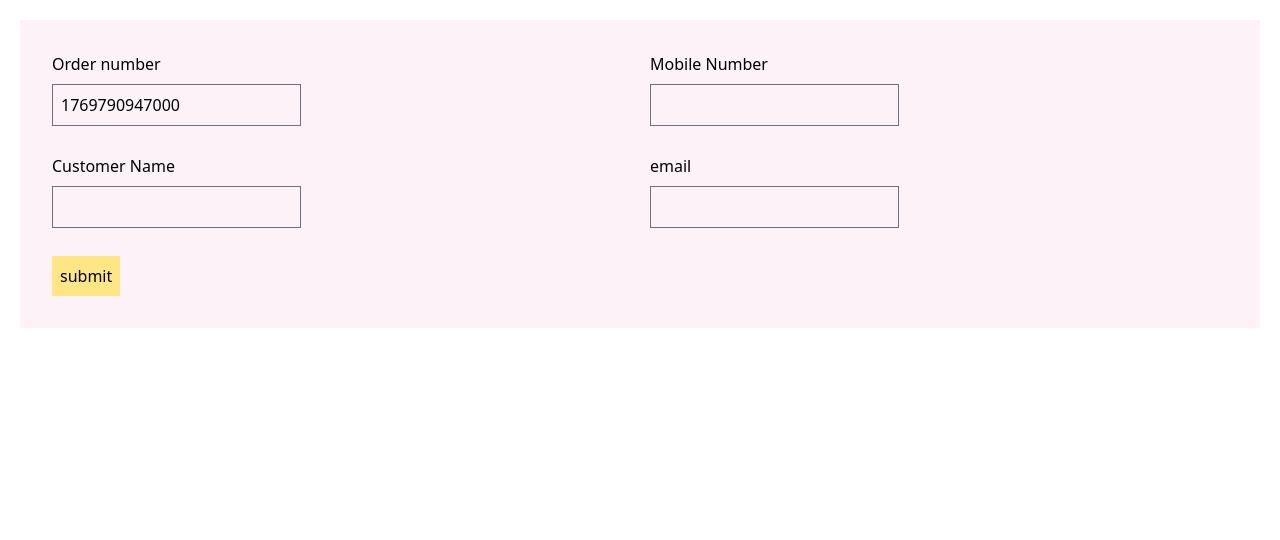
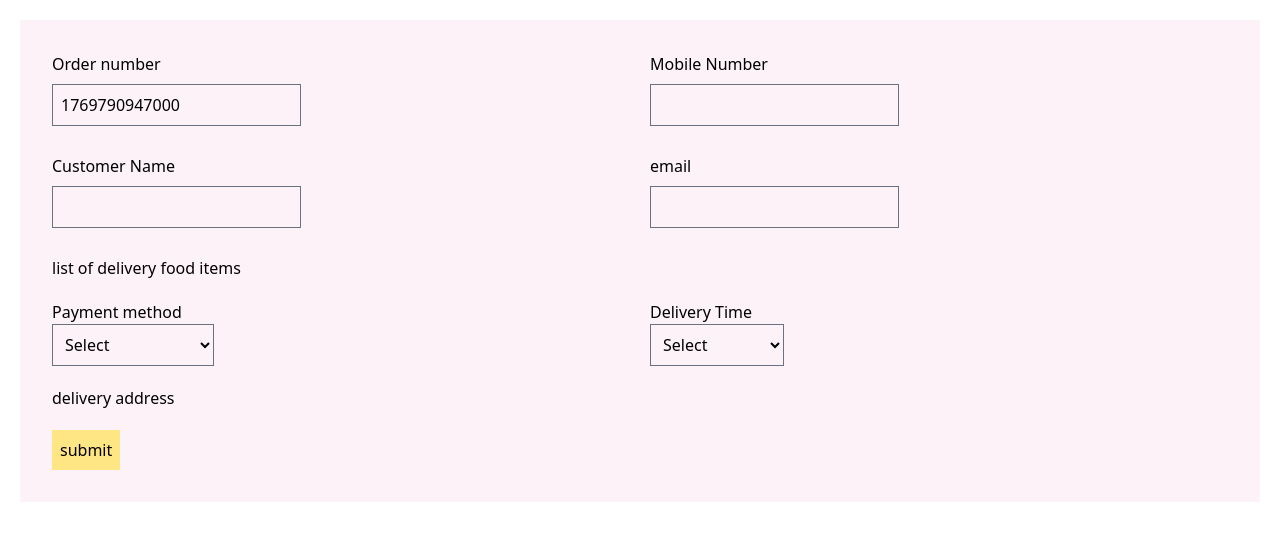
Before and after one commit to Kirushanthi26/react-marathon, a React (Vite) app: page / in a window 1280 px wide. Shown: the top 540 px of the page. Built offline with nearby package versions, Linux system fonts and the light colour scheme.

Commit message:
dropdown reusable component

```diff
--- /dev/null
+++ b/src/features/foodDeliveryForm/controller/SelectField.tsx
@@ -0,0 +1,27 @@
+import type { FieldError } from "react-hook-form"
+
+import { forwardRef, type ForwardedRef } from "react"
+import type { SelectOptionType } from "../types"
+
+
+type SelectFieldProps = React.SelectHTMLAttributes<HTMLSelectElement> & {
+    label: string
+    options: SelectOptionType[]
+    error?: FieldError
+}
+
+export const SelectField = forwardRef((props: SelectFieldProps, ref: ForwardedRef<HTMLSelectElement>) => {
+    const { label, options, error, ...other
+    } = props
+    return (
+        <div>
+            <label>{label}</label>
+            <br />
+            <select className="border border-gray-500 p-2" ref={ref} {...other}>
+
+                {options.map((item, index) => <option key={index} value={item.value}>{item.label}</option>)}
+            </select>
+            <p className="text-red-500">{error?.message}</p>
+        </div>
+    )
+})
--- a/src/features/foodDeliveryForm/foodDeliveryFormRHF/FoodDeliveryFormRHF.tsx
+++ b/src/features/foodDeliveryForm/foodDeliveryFormRHF/FoodDeliveryFormRHF.tsx
@@ -1,5 +1,7 @@
 import { useForm } from "react-hook-form"
 import { TextField } from "../controller/TextField"
+import { SelectField } from "../controller/SelectField"
+import type { SelectOptionType } from "../types"
 
 
 type UserDetails = {
@@ -7,7 +9,24 @@ type UserDetails = {
     mobileNo: string
     orderNo: number
     email: string
+    paymentMethod: string
+    deliveryIn: number
 }
+
+
+const paymentMethods: SelectOptionType[] = [
+    { label: "Select", value: "" },
+    { label: "Bank Transfer", value: "bankTransfer" },
+    { label: "Card", value: "card" },
+    { label: "Cash on delivery", value: "COD" },
+]
+
+const deliveryInTimes: SelectOptionType[] = [
+    { label: "Select", value: 0 },
+    { label: "Half an Hour", value: 30 },
+    { label: "1 hour", value: 60 },
+    { label: "2 hour", value: 120 },
+]
 
 export default function FoodDeliveryFormRHF() {
     const { register, handleSubmit, formState: { errors } } = useForm<UserDetails>({
@@ -16,7 +35,9 @@ export default function FoodDeliveryFormRHF() {
             customerName: "",
             mobileNo: "",
             orderNo: new Date().valueOf(),
-            email: ""
+            email: "",
+            paymentMethod: "",
+            deliveryIn: 0
         }
     })
 
@@ -75,6 +96,32 @@ export default function FoodDeliveryFormRHF() {
                     type="email"
                     label="email"
                     error={errors.email} />
+
+
+                <div>list of delivery food items </div>
+                <div></div>
+                {/* drop down for payment method  */}
+                <SelectField
+                    label="Payment method"
+                    options={paymentMethods}
+                    {...register('paymentMethod', {
+                        required: "please select one payment method"
+                    })}
+                    error={errors.paymentMethod}
+                />
+
+                {/* drop down for delivery time */}
+                <SelectField
+                    label="Delivery Time"
+                    options={deliveryInTimes}
+                    {...register('deliveryIn', {
+                        required: "please select delivery time"
+                    })}
+                    error={errors.deliveryIn}
+                />
+
+
+                <div>delivery address</div>
             </div>
             <button type="submit" className="bg-amber-200 p-2">submit</button>
         </form>
--- /dev/null
+++ b/src/features/foodDeliveryForm/types/index.tsx
@@ -0,0 +1,7 @@
+export type SelectOptionType = {
+    label: string,
+    value: string
+} | {
+    label: string,
+    value: number
+}
```
